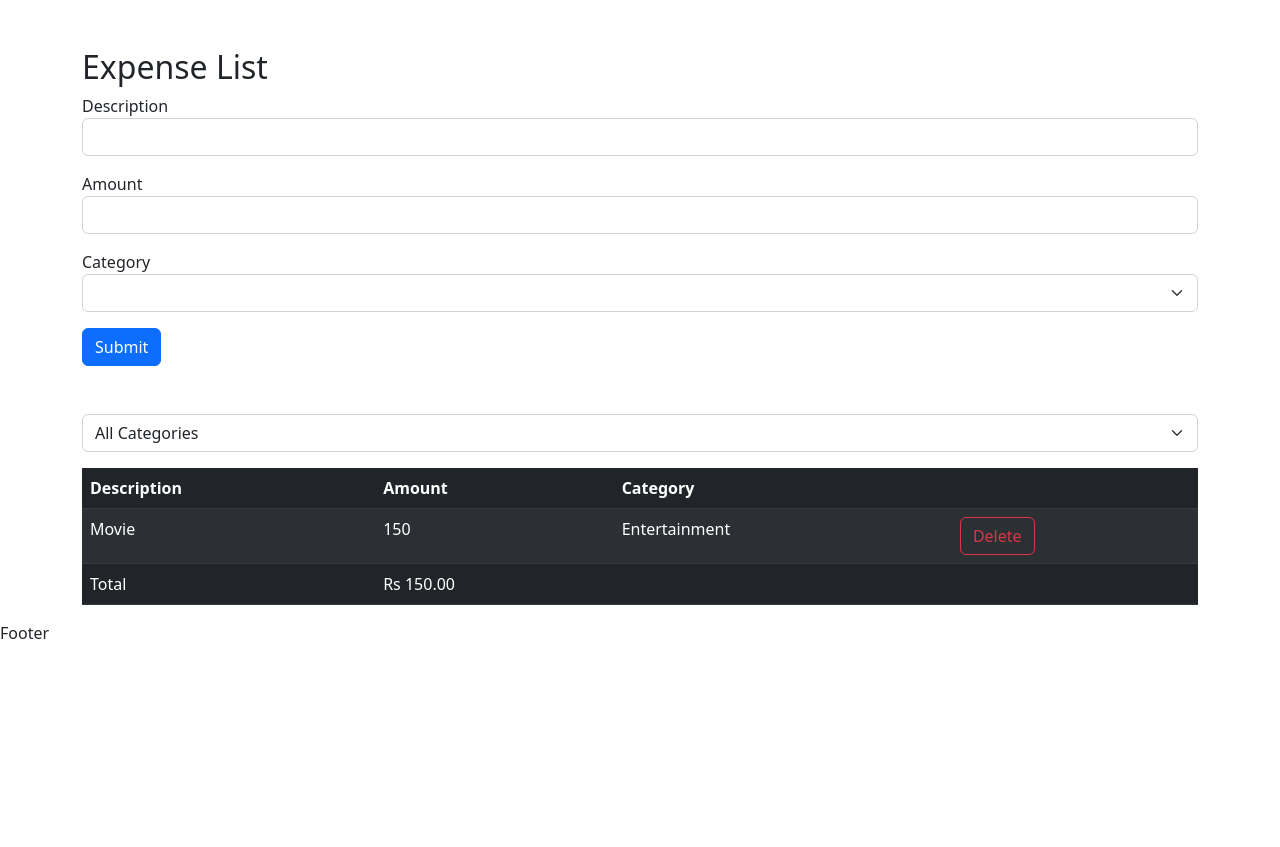
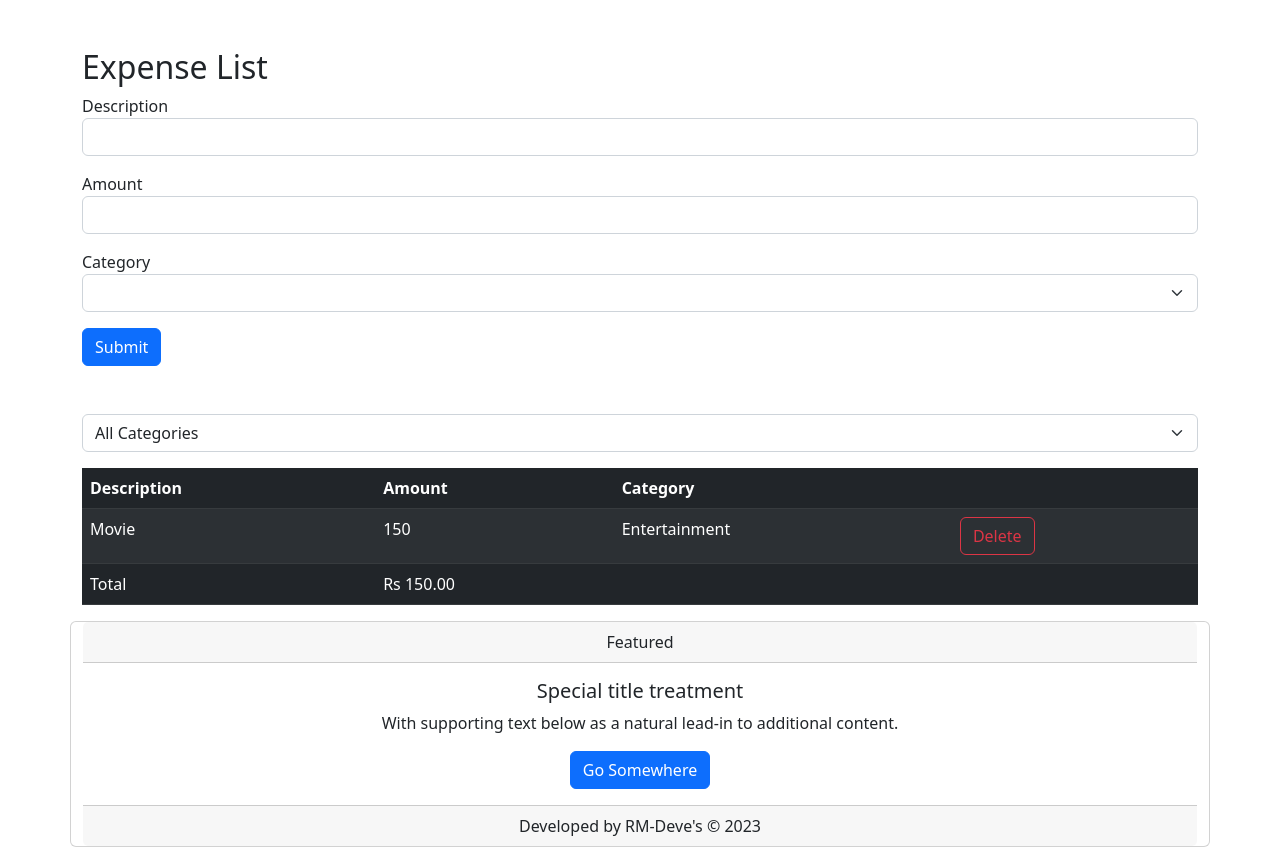
Before and after one commit to rohanmr/Track-List-App, a React (Vite) app: page / in a window 1280 px wide. Before the commit the page ends 800 px from the top, so only its background shows below. Built offline with nearby package versions, Linux system fonts and the light colour scheme; the HTML template or start-up script is replaced by a standard one.

Commit message:
added footer code

```diff
--- a/src/components/Footer.tsx
+++ b/src/components/Footer.tsx
@@ -1,7 +1,23 @@
 import React from "react";
 
 const Footer = () => {
-  return <div>Footer</div>;
+  return (
+    <div className="card text-center container">
+      <div className="card-header">Featured</div>
+      <div className="card-body">
+        <h5 className="card-title">Special title treatment</h5>
+        <p className="card-text">
+          With supporting text below as a natural lead-in to additional content.
+        </p>
+        <a href="#" className="btn btn-primary">
+          Go Somewhere
+        </a>
+      </div>
+      <div className="card-footer text-body-secondary">
+        Developed by RM-Deve's &#169; 2023
+      </div>
+    </div>
+  );
 };
 
 export default Footer;
```
